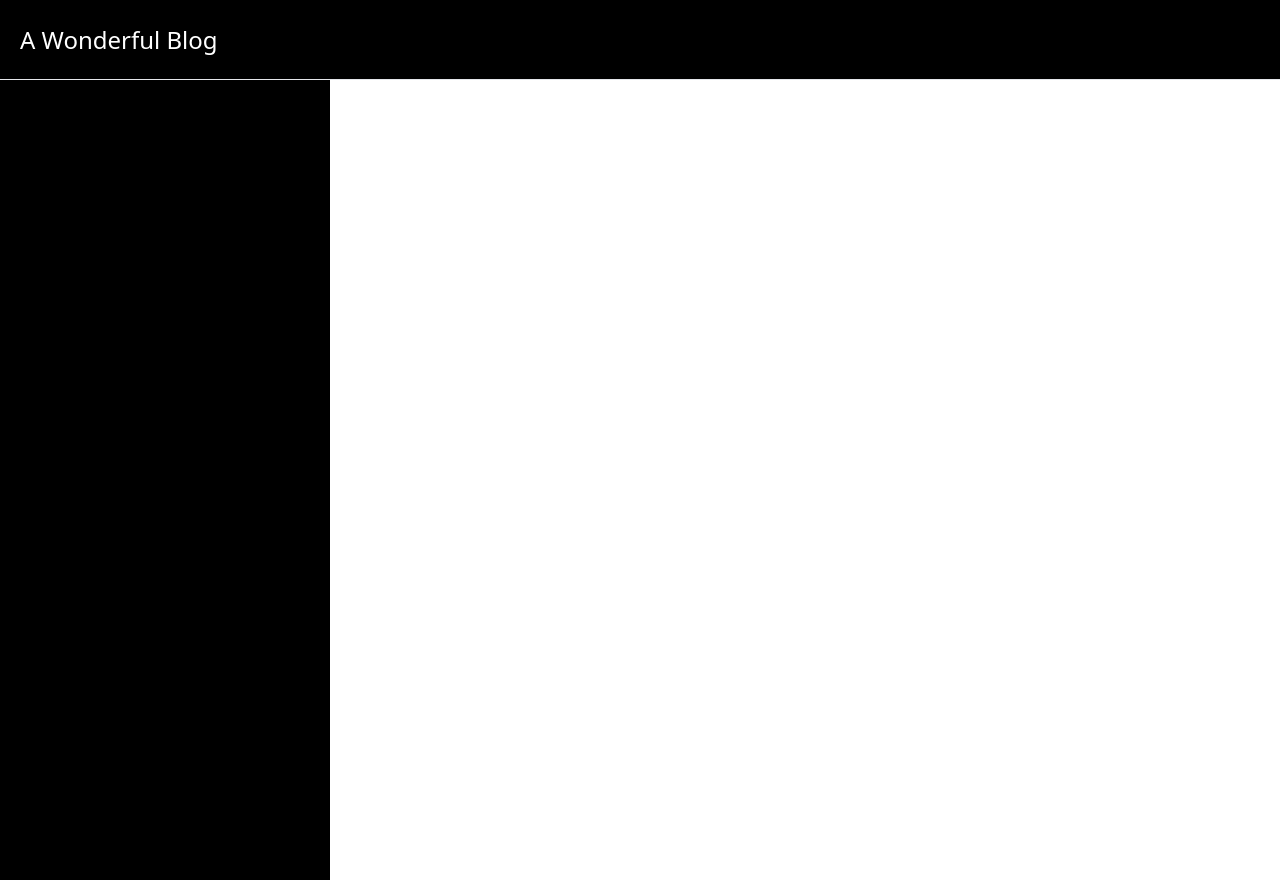
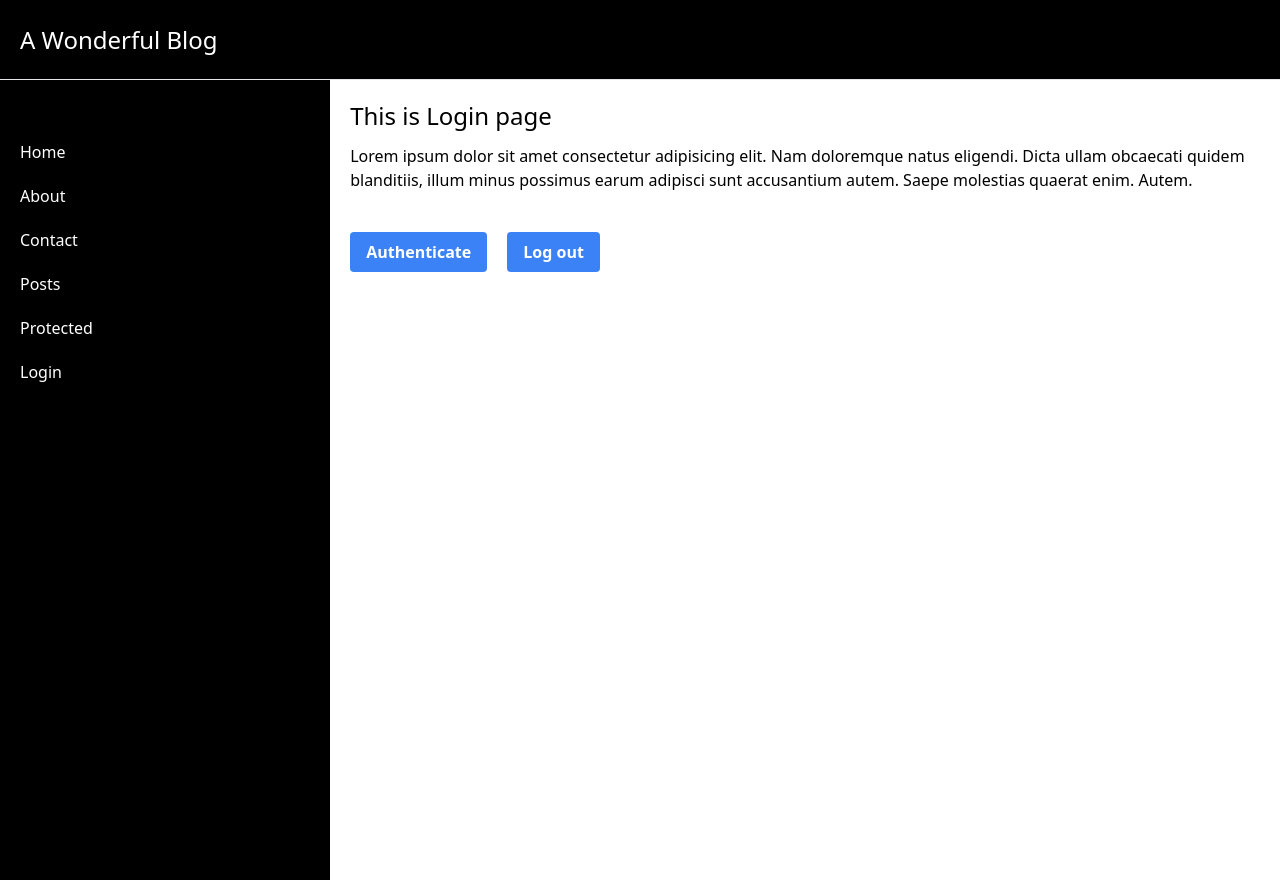
Before and after one commit to LearnWithHasinHayder/vue-blog-project, a Vue app: page /login in a window 1280 px wide. Before the commit this address had no page. Built offline with nearby package versions, Linux system fonts and the light colour scheme.

Commit message:
Auth + Navigation Guard

```diff
--- a/src/components/Home.vue
+++ b/src/components/Home.vue
@@ -1,10 +1,19 @@
 //create home component
-<script setup></script>
+<script setup>
+const isAuthenticated = () => {
+    return localStorage.getItem('token')=='123'
+}
+</script>
 <template>
     <h1 class="text-2xl mb-3">This is home page</h1>
     <p>
         Lorem ipsum dolor sit amet consectetur adipisicing elit. Nam doloremque natus eligendi. Dicta ullam obcaecati quidem blanditiis, illum minus possimus earum adipisci sunt accusantium autem. Saepe molestias quaerat enim. Autem.
     </p>
+
+    <p class="text-2xl mt-10" v-if="isAuthenticated()">
+        This is some secret content
+    </p>
+
 </template>
 
 <style></style>
--- /dev/null
+++ b/src/components/Login.vue
@@ -0,0 +1,28 @@
+//create home component
+<script setup>
+function authenticate() {
+    localStorage.setItem('token', '123');
+}
+
+function logout() {
+    localStorage.setItem('token', 'abc');
+}
+</script>
+<template>
+    <h1 class="text-2xl mb-3">This is Login page</h1>
+    <p>
+        Lorem ipsum dolor sit amet consectetur adipisicing elit. Nam doloremque natus eligendi. Dicta ullam obcaecati quidem blanditiis, illum minus possimus earum adipisci sunt accusantium autem. Saepe molestias quaerat enim. Autem.
+    </p>
+
+    <p class="mt-10">
+        <button @click="authenticate()" class="bg-blue-500 hover:bg-blue-700 text-white font-bold py-2 px-4 rounded">
+            Authenticate
+        </button>
+
+        <button @click="logout()" class="ml-5 bg-blue-500 hover:bg-blue-700 text-white font-bold py-2 px-4 rounded">
+            Log out
+        </button>
+    </p>
+</template>
+
+<style></style>
--- /dev/null
+++ b/src/components/Protected.vue
@@ -0,0 +1,10 @@
+//create home component
+<script setup></script>
+<template>
+    <h1 class="text-2xl mb-3">This is a protected page</h1>
+    <p>
+        This is protected content
+    </p>
+</template>
+
+<style></style>
--- a/src/components/Sidebar.vue
+++ b/src/components/Sidebar.vue
@@ -15,6 +15,13 @@
           <li>
             <router-link to="/posts">Posts</router-link>
           </li>
+          <li>
+            <router-link to="/protected">Protected</router-link>
+          </li>
+
+          <li>
+            <router-link to="/login">Login</router-link>
+          </li>
         </ul>
       </section>
 </template>
--- a/src/router/router.js
+++ b/src/router/router.js
@@ -5,11 +5,19 @@ import Contact from '../components/Contact.vue'
 import Posts from '../components/Posts.vue'
 import Post from '../components/Post.vue'
 import Sidebar from '../components/Sidebar.vue'
+import Protected from '../components/Protected.vue'
+import Login from '../components/Login.vue'
 
 const routes = [
     {
         path: '/', components: {
             default: Home,
+            LeftSideBar: Sidebar
+        }
+    },
+    {
+        path: '/login', components: {
+            default: Login,
             LeftSideBar: Sidebar
         }
     },
@@ -37,12 +45,33 @@ const routes = [
             LeftSideBar: Sidebar
         },
         name: 'post',
+    },
+    {
+        path: '/protected', components: {
+            default: Protected,
+            LeftSideBar: Sidebar,
+        },
+        meta:{
+            requiresAuth: true
+        }
     }
 ]
+
+const isAuthenticated = () => {
+    return localStorage.getItem('token')=='123'
+}
 
 const router = createRouter({
     history: createWebHistory(),
     routes
 })
 
+router.beforeEach((to, from, next) => {
+    if(to.meta.requiresAuth && !isAuthenticated()){
+        next('/login')
+    }else{
+        next()
+    }
+})
+
 export default router
```
Also changed, not shown: src/store/store.js (added).
